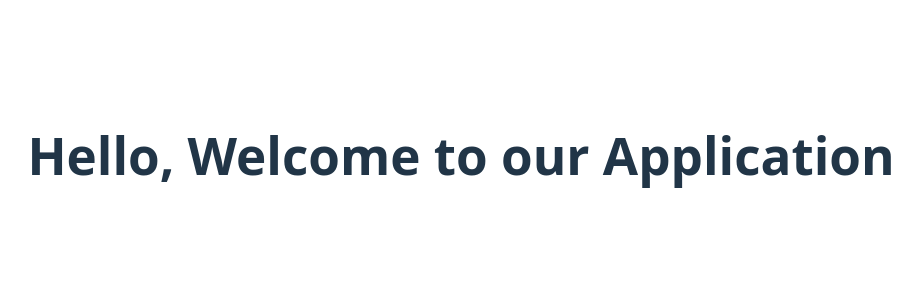
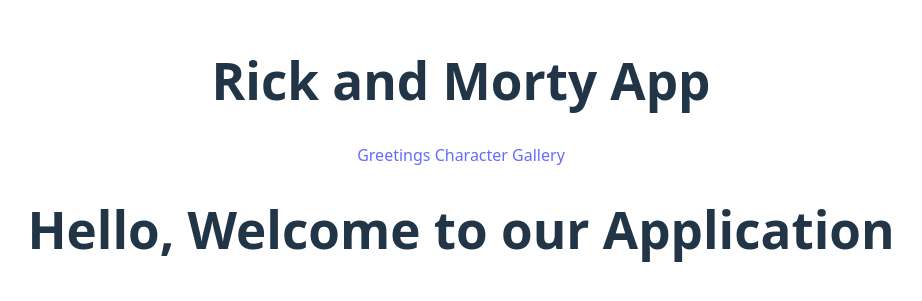
Before and after one commit to Hinaaa/rick_and_morty_gallery, a React (Vite) app: page / in a window 1280 px wide. Shown: the part 245-546 px from the top of the page, without its empty margins (179-1101 px from the left). Built offline with nearby package versions, Linux system fonts and the light colour scheme.

Commit message:
1. Header component created with title 2. Added navigation links to switch between routes

```diff
--- a/src/App.tsx
+++ b/src/App.tsx
@@ -2,14 +2,18 @@
 import {Route, Routes} from "react-router-dom";
 import Greetings from "./Greetings.tsx";
 import CharacterGallery from "./CharacterGallery.tsx";
+import Header from "./Header.tsx";
 
 function App() {
     //using Route
     return(
+        <>
+        <Header/> {/*call header here*/}
     <Routes>
         <Route path ={"/"} element={<Greetings/>}/>
-        <Route path={"characters"} element={<CharacterGallery/>}/> //CharacterGallery careated as seperate component and claled from here for better better structure and maintainability
+        <Route path={"characters"} element={<CharacterGallery/>}/> //CharacterGallery areated as seperate component and claled from here for better better structure and maintainability
     </Routes>
+        </>
     )}
 
 export default App
--- /dev/null
+++ b/src/Header.tsx
@@ -0,0 +1,11 @@
+import {Link} from "react-router-dom";
+
+export default function Header() {
+    return(
+       <>
+           <h1>Rick and Morty App</h1>
+       <Link to={"/"}>Greetings </Link>
+        <Link to={"characters"}>Character Gallery </Link>
+       </>
+    )
+}
```
